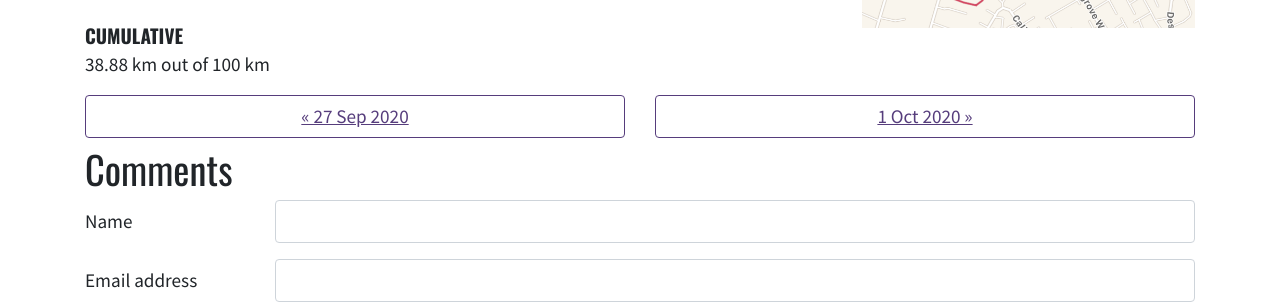
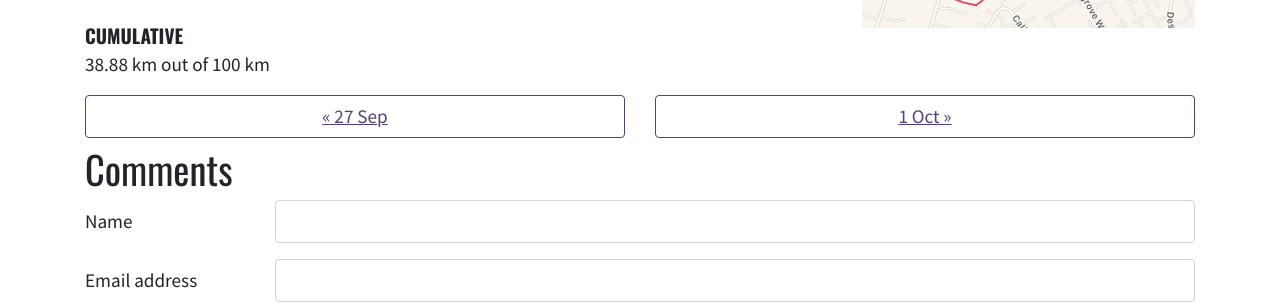
Before and after one commit to djcarter85/running, a Jekyll site: the page built from _posts/2020-09-29-run-07.md, in a window 1280 px wide. Shown: the part 476-780 px from the top of the page. Built offline with Jekyll 4.4.1, drawn with Linux system fonts in a browser that asks for light colours; nearby versions of some CDN libraries.

Commit message:
Remove year from pagination

```diff
--- a/_includes/related-post.html
+++ b/_includes/related-post.html
@@ -1,5 +1,5 @@
 <a href="{{ include.related.url }}" class="btn btn-outline-primary btn-block">
   {{ include.prefix }}
-  {{ include.related.date | date: "%e %b %Y"}}
+  {{ include.related.date | date: "%e %b"}}
   {{ include.suffix }}
 </a>
```
